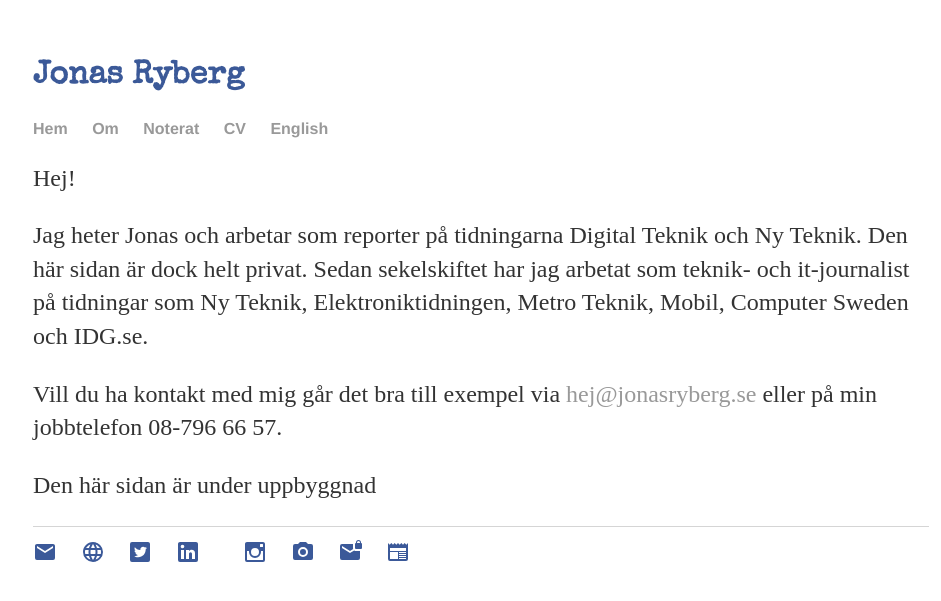
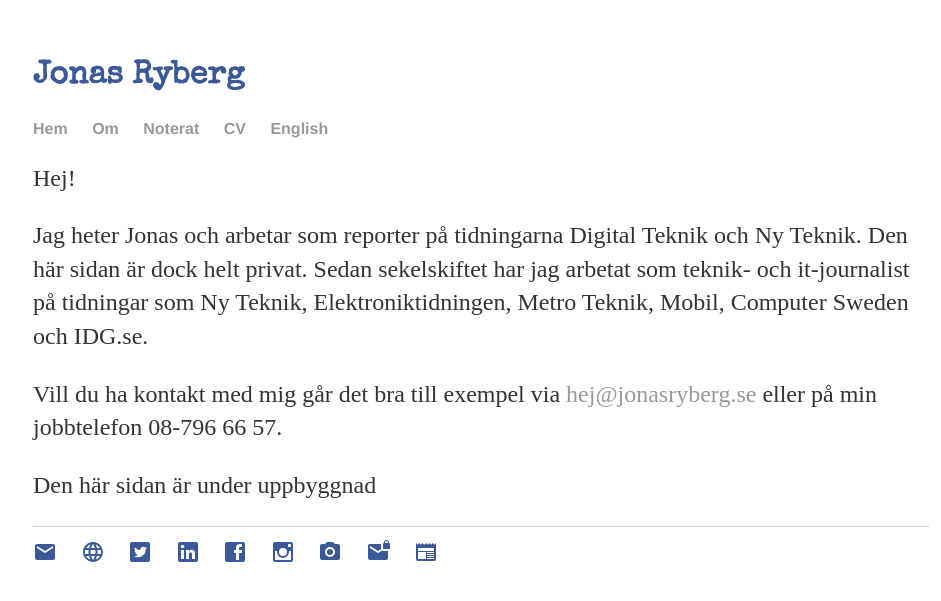
Before and after one commit to jonasryberg/test, a Jekyll site: the page index.html, which Jekyll copies as it is, in a window 1280 px wide. Shown: the top 601 px of the page, without its empty margins (159-1100 px from the left). Built offline with Jekyll 4.4.1, drawn with Linux system fonts in a browser that asks for light colours.

Commit message:
Update index.html

```diff
--- a/index.html
+++ b/index.html
@@ -48,7 +48,7 @@ eller på min jobbtelefon 08-796 66 57.
         		<li><a href="https://se.linkedin.com/in/jryberg"><svg style="width:24px;height:24px" viewBox="0 0 24 24">
     <path fill="#3b5999" d="M19,19H16V13.7A1.5,1.5 0 0,0 14.5,12.2A1.5,1.5 0 0,0 13,13.7V19H10V10H13V11.2C13.5,10.36 14.59,9.8 15.5,9.8A3.5,3.5 0 0,1 19,13.3M6.5,8.31C5.5,8.31 4.69,7.5 4.69,6.5A1.81,1.81 0 0,1 6.5,4.69C7.5,4.69 8.31,5.5 8.31,6.5A1.81,1.81 0 0,1 6.5,8.31M8,19H5V10H8M20,2H4C2.89,2 2,2.89 2,4V20A2,2 0 0,0 4,22H20A2,2 0 0,0 22,20V4C22,2.89 21.1,2 20,2Z" />
 </svg></a></li>
-<li><a href="https://www.facebook.com/ryberg><svg style="width:24px;height:24px" viewBox="0 0 24 24">
+<li><a href="https://www.facebook.com/ryberg"><svg style="width:24px;height:24px" viewBox="0 0 24 24">
     <path fill="#3b5999" d="M19,4V7H17A1,1 0 0,0 16,8V10H19V13H16V20H13V13H11V10H13V7.5C13,5.56 14.57,4 16.5,4M20,2H4A2,2 0 0,0 2,4V20A2,2 0 0,0 4,22H20A2,2 0 0,0 22,20V4C22,2.89 21.1,2 20,2Z" />
 </svg></a></li>
 <li><a href="https://www.instagram.com/jonas/"><svg style="width:24px;height:24px" viewBox="0 0 24 24">
```
